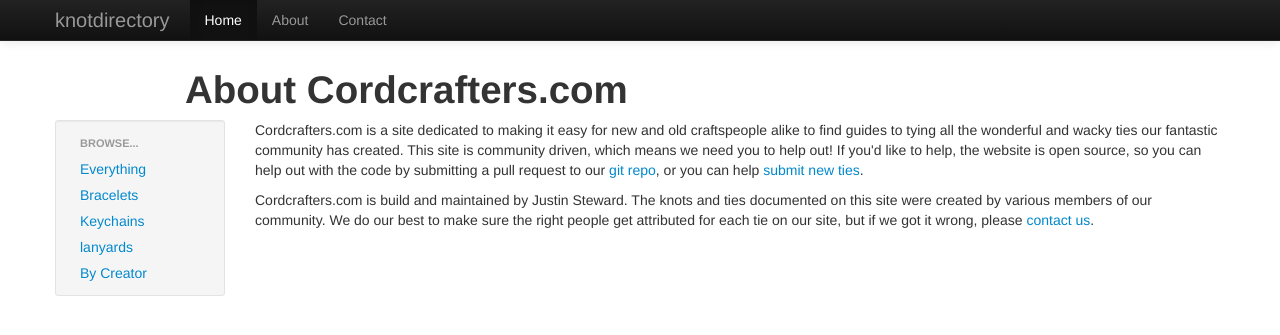
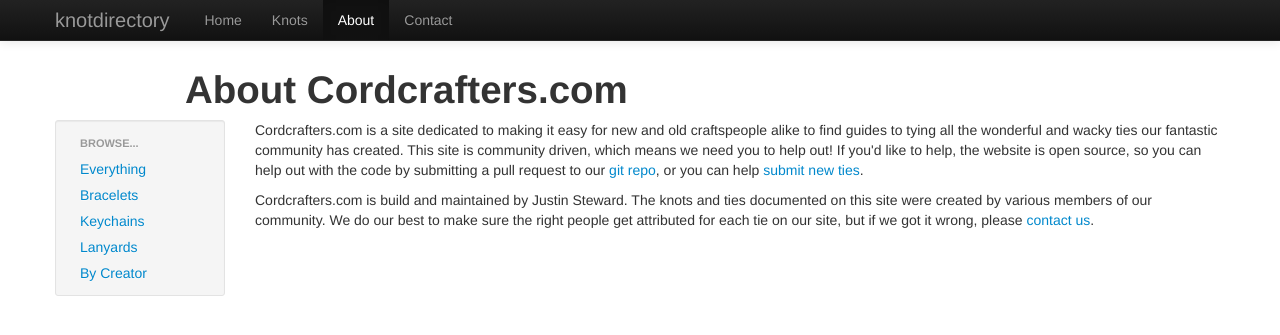
Before and after one commit to althalus/knotcrafters, a Django app: page /about/ in a window 1280 px wide. Shown: the top 335 px of the page. Run offline with Django 3.2, Linux system fonts and the light colour scheme; parts of the project's set-up code (start-up, migrations or seed data) failed here and were passed over.

Commit message:
nav highlighting

```diff
--- /dev/null
+++ b/knotdirectory/knotdirectory/knots/templatetags/navtags.py
@@ -0,0 +1,10 @@
+from django import template
+
+register = template.Library()
+
+
+@register.simple_tag
+def navactive(request, urls):
+    if request.resolver_match.url_name in urls.split():
+        return "active"
+    return ""
--- a/knotdirectory/knotdirectory/knots/urls.py
+++ b/knotdirectory/knotdirectory/knots/urls.py
@@ -5,7 +5,7 @@
 urlpatterns = patterns(
     '',
     url(r'^knots/$', KnotListView.as_view(), name="knots.list"),
-    url(r'^knots/(?P<tag>.+)/', KnotListView.as_view(), name="knots.list"),
+    url(r'^knots/(?P<tag>.+)/', KnotListView.as_view(), name="knots.list_by_tag"),
     url(r'^knot/(?P<pk>\d+)/', KnotDetailView.as_view(), name="knots.detail"),
 
 )
--- a/knotdirectory/knotdirectory/urls.py
+++ b/knotdirectory/knotdirectory/urls.py
@@ -7,9 +7,9 @@
 
 urlpatterns = patterns(
     '',
-    url(r'^$', TemplateView.as_view(template_name='base.html')),
-    url(r'^about/$', TemplateView.as_view(template_name='about.html')),
-    url(r'^contact/$', TemplateView.as_view(template_name='contact.html')),
+    url(r'^$', TemplateView.as_view(template_name='base.html'), name='index'),
+    url(r'^about/$', TemplateView.as_view(template_name='about.html'), name='about'),
+    url(r'^contact/$', TemplateView.as_view(template_name='contact.html'), name='contact'),
 
     # Examples:
     # url(r'^$', 'knotdirectory.views.home', name='home'),
--- a/knotdirectory/templates/base.html
+++ b/knotdirectory/templates/base.html
@@ -1,4 +1,5 @@
 {% load staticfiles %}
+{% load navtags %}
 <!DOCTYPE html>
 <html lang="en">
   <head>
@@ -43,9 +44,10 @@
           <a class="brand" href="#">knotdirectory</a>
           <div class="nav-collapse collapse">
             <ul class="nav">
-              <li class="active"><a href="#">Home</a></li>
-              <li><a href="/about">About</a></li>
-              <li><a href="/contact">Contact</a></li>
+                <li class="{% navactive request 'index' %}"><a href="/">Home</a></li>
+                <li class="{% navactive request 'knots.list knots.detail knots.list_by_tag' %}"><a href="/knots/">Knots</a></li>
+              <li class="{% navactive request 'about' %}"><a href="/about">About</a></li>
+              <li class="{% navactive request 'contact' %}"><a href="/contact">Contact</a></li>
             </ul>
           </div><!--/.nav-collapse -->
         </div>
@@ -59,10 +61,10 @@
                 <div class="well well-small">
                     <ul class="nav nav-list">
                         <li class="nav-header">Browse...</li>
-                        <li><a href="/knots/">Everything</a></li>
-                        <li><a href="/bracelet/">Bracelets</a></li>
-                        <li><a href="/keychain/">Keychains</a></li>
-                        <li><a href="/lanyard/">lanyards</a></li>
+                        <li><a href="{% url "knots.list" %}">Everything</a></li>
+                        <li><a href="{% url "knots.list_by_tag" "bracelet" %}">Bracelets</a></li>
+                        <li><a href="{% url "knots.list_by_tag" "keychain" %}">Keychains</a></li>
+                        <li><a href="{% url "knots.list_by_tag" "lanyard" %}">Lanyards</a></li>
                         <li><a href="#">By Creator</a></li>
                     </ul>
                 </div>
```
Also changed, not shown: knotdirectory/knotdirectory/knots/templatetags/__init__.py (added).
